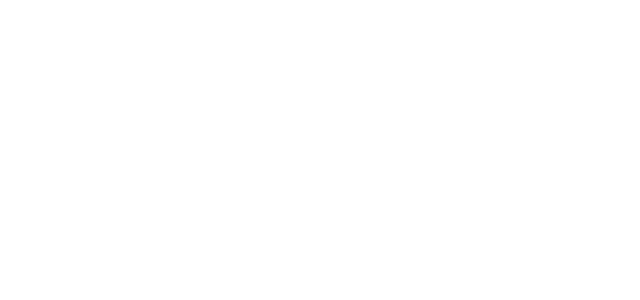
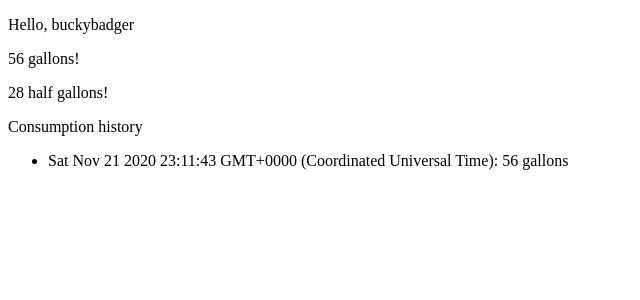
Before and after one commit to jungaretti/milk-chugger, a React (Create React App) app: page /profile in a window 1280 px wide. Shown: the top 300 px of the page, without its empty margins (0-640 px from the left). Built offline with nearby package versions, Linux system fonts and the light colour scheme.

Commit message:
Add Profile to App

```diff
--- a/src/App.js
+++ b/src/App.js
@@ -1,7 +1,11 @@
 import "./App.css";
+import Profile from "./components/Profile";
+
+const history = {};
+history[new Date()] = 56;
 
 function App() {
-  return null;
+  return <Profile username={"buckybadger"} history={history} />;
 }
 
 export default App;
```
